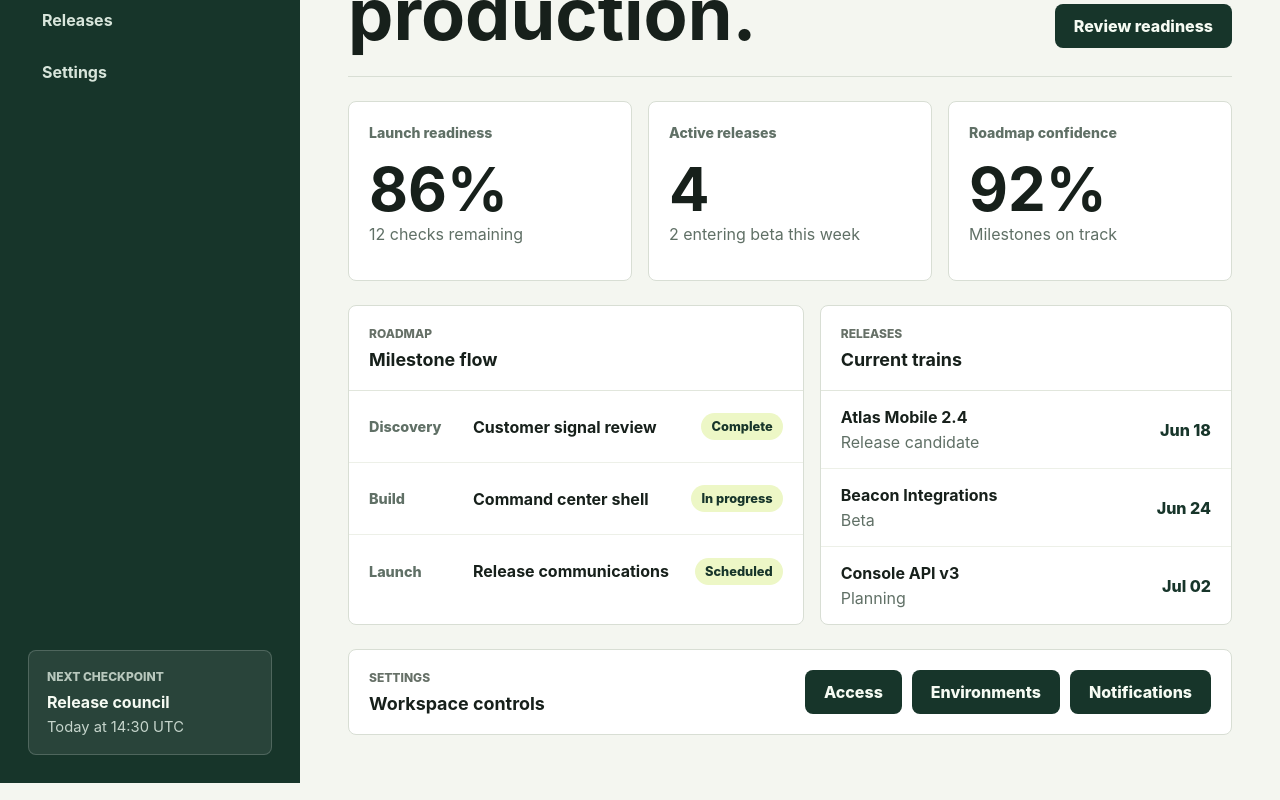
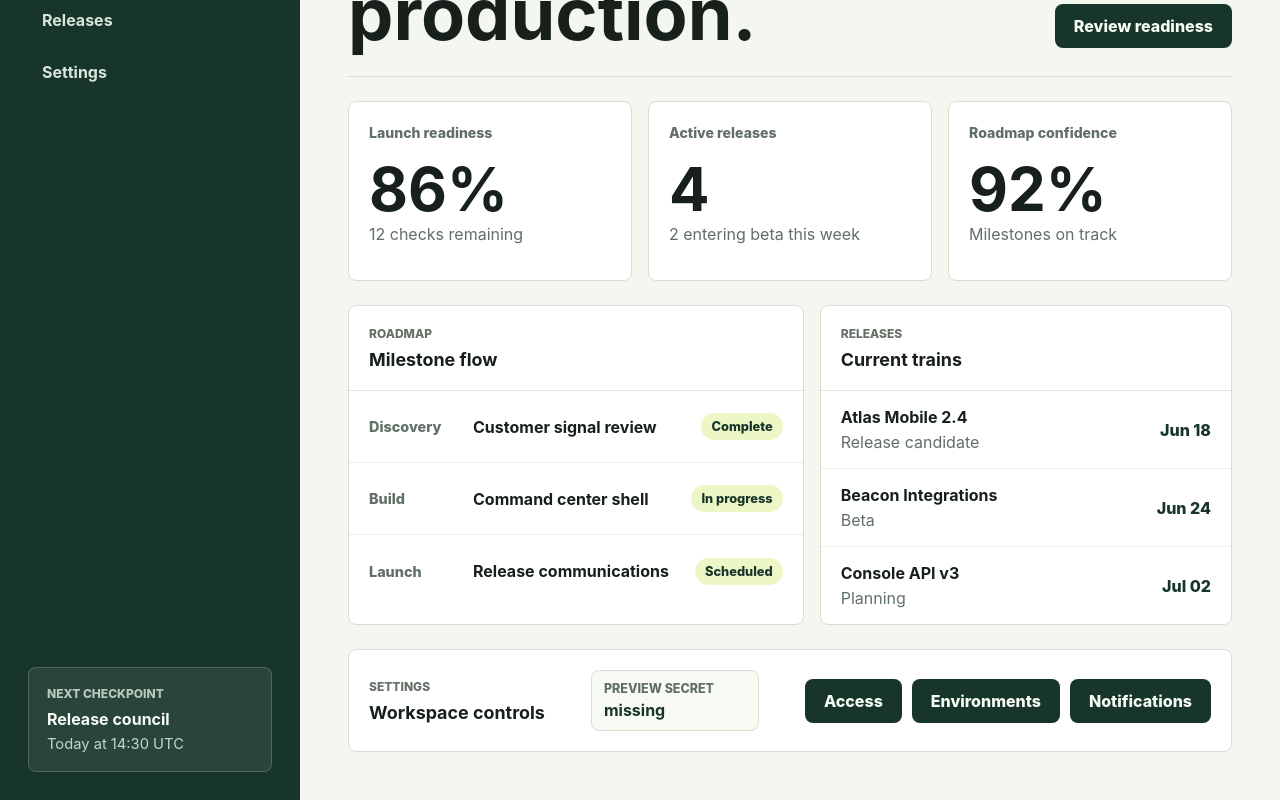
Before and after one commit to operant-cloud/op-team--operant-test-team--multi-feature-next-smoke-1781109797278, a Next.js app: page / in a window 1280 px wide. Shown: the part 230-1030 px from the top of the page. Built offline with nearby package versions, Linux system fonts and the light colour scheme.

Commit message:
Add deployment secret smoke indicator

```diff
--- a/app/globals.css
+++ b/app/globals.css
@@ -312,6 +312,28 @@ h3 {
   gap: 10px;
 }
 
+.deployment-smoke {
+  display: grid;
+  gap: 4px;
+  min-width: 168px;
+  border: 1px solid #d8ded4;
+  border-radius: 8px;
+  padding: 10px 12px;
+  background: #f8faf4;
+}
+
+.deployment-smoke span {
+  color: #607066;
+  font-size: 0.78rem;
+  font-weight: 800;
+  text-transform: uppercase;
+}
+
+.deployment-smoke strong {
+  color: #17352a;
+  font-size: 1rem;
+}
+
 @media (max-width: 860px) {
   .studio-shell {
     grid-template-columns: 1fr;
@@ -387,4 +409,8 @@ h3 {
   .settings-actions {
     justify-content: flex-start;
   }
+
+  .deployment-smoke {
+    width: 100%;
+  }
 }
--- a/app/page.tsx
+++ b/app/page.tsx
@@ -31,6 +31,8 @@ const releaseItems = [
 ];
 
 export default function Home() {
+  const previewSecretInjected = process.env.OPERANT_DEPLOYMENT_SMOKE === "preview-secret-ok";
+
   return (
     <main className="studio-shell">
       <aside className="sidebar" aria-label="Primary navigation">
@@ -125,6 +127,10 @@ export default function Home() {
             <p className="eyebrow">Settings</p>
             <h3>Workspace controls</h3>
           </div>
+          <div className="deployment-smoke" aria-label="Deployment secret status">
+            <span>Preview secret</span>
+            <strong>{previewSecretInjected ? "injected" : "missing"}</strong>
+          </div>
           <div className="settings-actions" aria-label="Settings shortcuts">
             <button type="button">Access</button>
             <button type="button">Environments</button>
```
